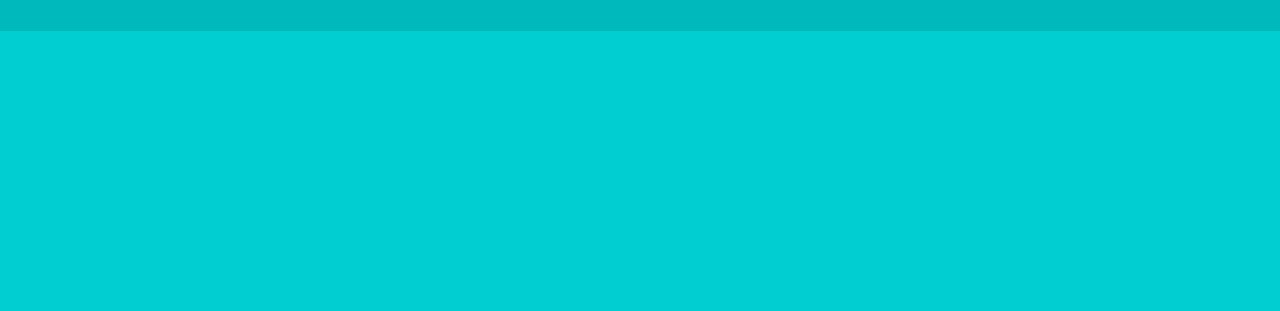
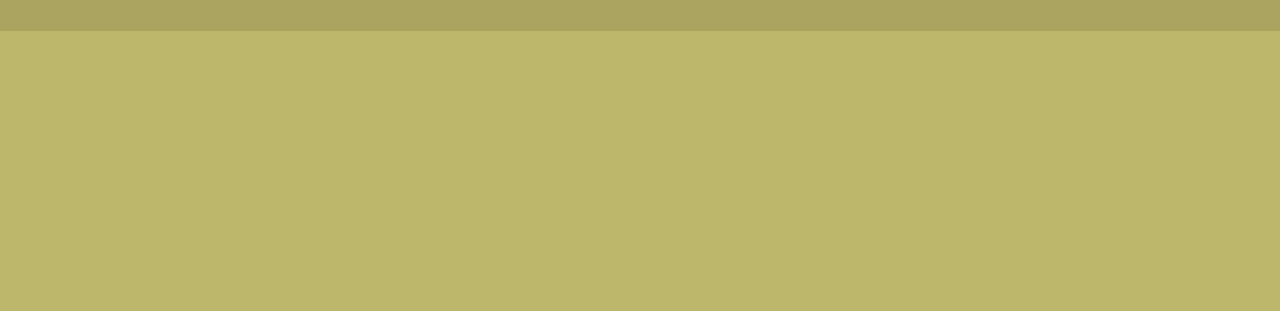
Before and after one commit to GabrielNesta/new-year-countdown, a plain HTML site: page index.html in a window 1280 px wide. Shown: the part 489-800 px from the top of the page. Drawn offline with Linux system fonts and the light colour scheme; a web font is replaced by a local one.

Commit message:
change body bg color

```diff
--- a/style.css
+++ b/style.css
@@ -13,7 +13,7 @@ body {
   height: 100vh;
   justify-content: center;
   font-family: "Margarine", sans-serif;
-  background-color: darkturquoise;
+  background-color: darkkhaki;
   overflow: hidden;
 }
 
```
